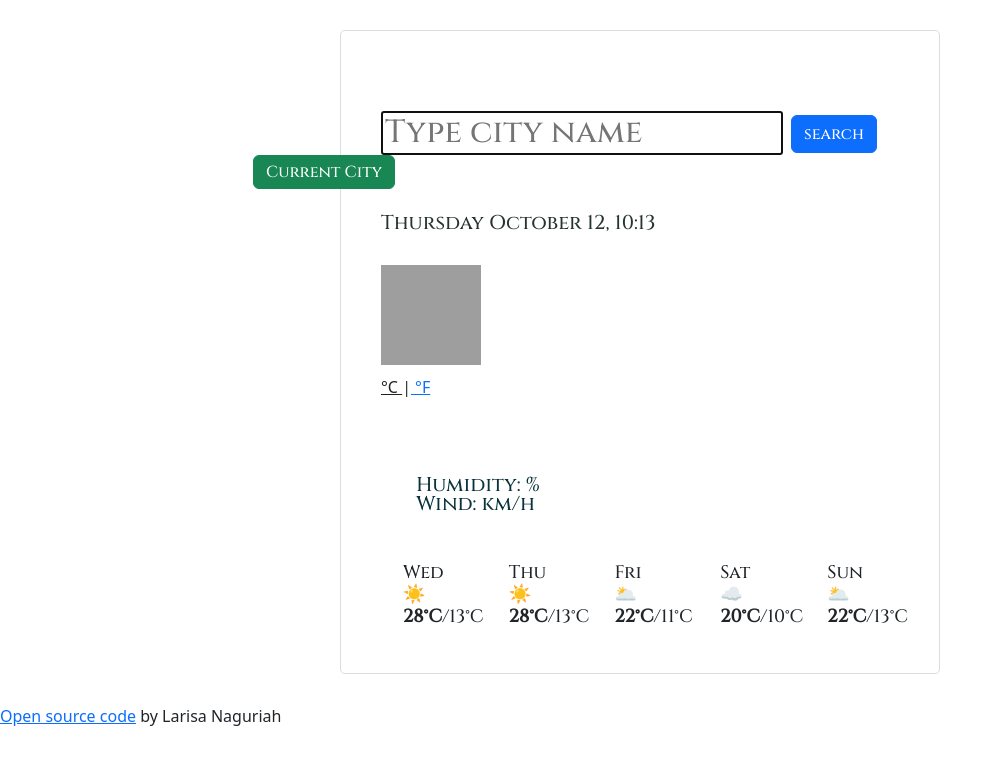
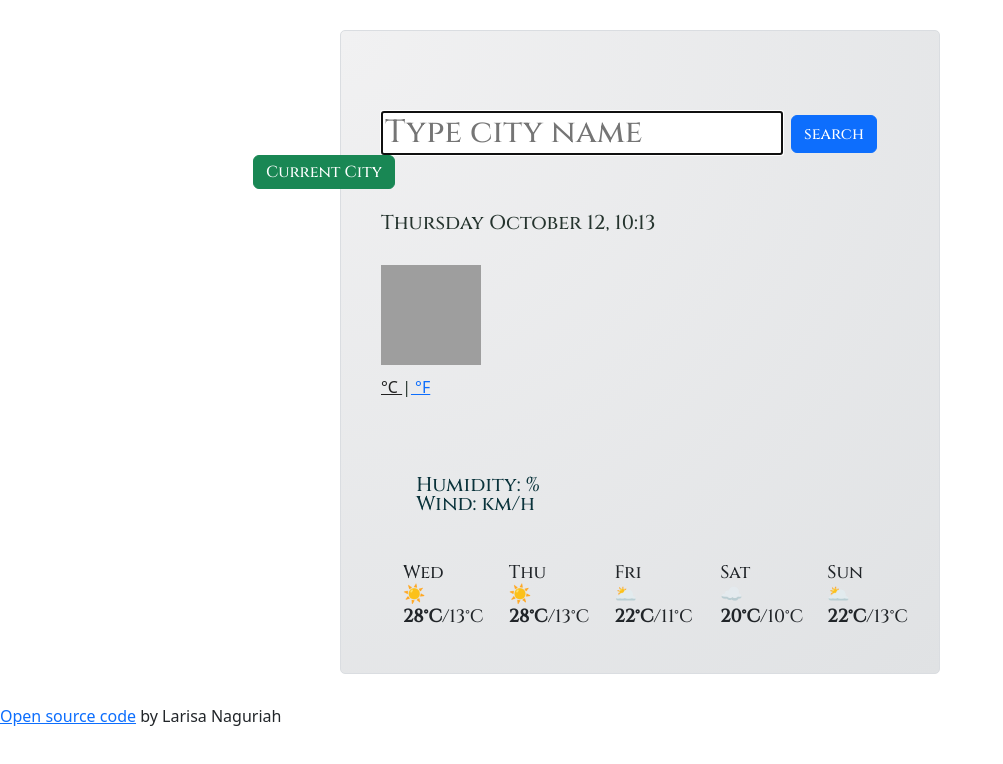
Before and after one commit to Larisa23N/APP, a website built with Parcel: page index.html in a window 1280 px wide. Shown: the whole page, without its empty margins (0-1003 px from the left). Built offline with nearby package versions, Linux system fonts and the light colour scheme; no server answers; grey boxes are pictures that could not be loaded.

Commit message:
updated background

```diff
--- a/src/styles.css
+++ b/src/styles.css
@@ -55,6 +55,7 @@ form {
   padding: 20px;
   border: 1px solid #dadde1;
   border-radius: 5px;
+  background: radial-gradient(circle at 0% 0.5%, rgb(241, 241, 242) 0.1%, rgb(224, 226, 228) 100.2%);
 }
 li {
   list-style: none;
```
